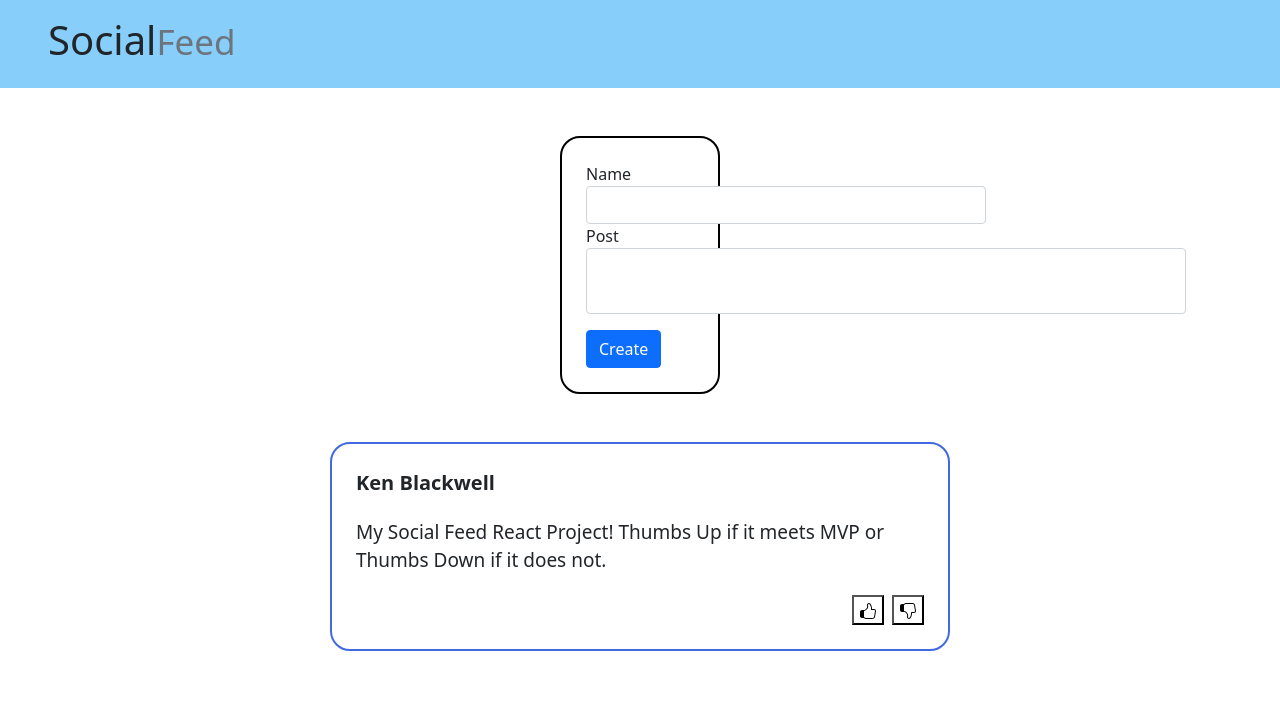
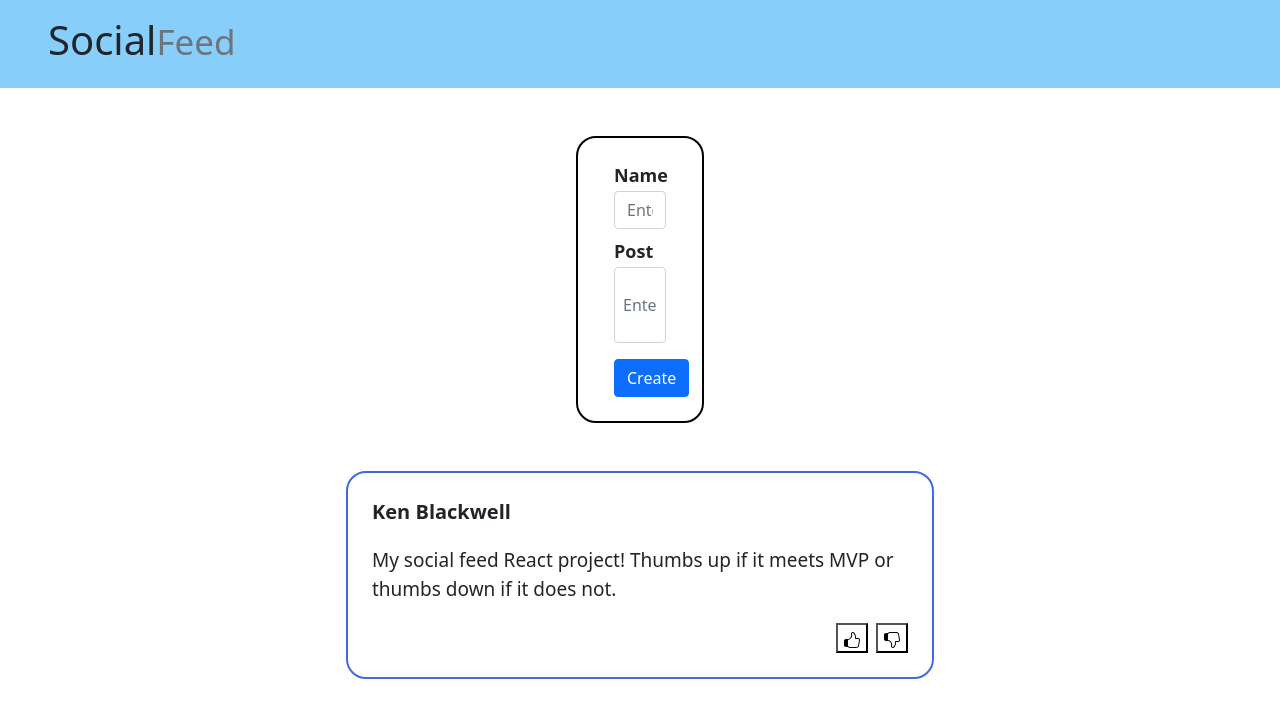
Before and after one commit to kenubwell/dCC_SocialFeed, a React (Create React App) app: page / in a window 1280 px wide. Shown: the top 718 px of the page. Built offline with nearby package versions, Linux system fonts and the light colour scheme.

Commit message:
Updated the toggle buttons to change/alternate status once one button is clicked

```diff
--- a/src/App.css
+++ b/src/App.css
@@ -1,17 +1,14 @@
 .border-box {
+  display: flex;
   border: 2px;
   border-style: solid;
   border-color: black;
   margin-top: 3em;
-  margin-right: 35em;
-  margin-left: 35em;
+  margin-right: 36em;
+  margin-left: 36em;
   margin-bottom: 3em;
   padding: 1.5em;
   border-radius: 20px;
-}
-
-.app-body {
-  background-color: blue;
 }
 
 .App-header {
--- a/src/App.js
+++ b/src/App.js
@@ -6,7 +6,7 @@ import './App.css';
 
 function App() {
 
-  const [posts, setPosts] = useState([{personName: 'Ken Blackwell', personPost: 'My Social Feed React Project! Thumbs Up if it meets MVP or Thumbs Down if it does not.'}]);
+  const [posts, setPosts] = useState([{personName: 'Ken Blackwell', personPost: 'My social feed React project! Thumbs up if it meets MVP or thumbs down if it does not.'}]);
 
   function addNewPost(post){
     let tempPosts = [...posts, post]; //...is a spread operator to include the objects.  If not spread it would include the nested array
--- a/src/Components/CreatePost/CreatePost.css
+++ b/src/Components/CreatePost/CreatePost.css
@@ -1,3 +1,12 @@
-.name-input {
-  width: 500px;
+.label-title {
+  font-size: 18px;
+  font-weight: bold;
+  padding-bottom: 0.1em;
 }
+
+.label-title-post {
+  font-size: 18px;
+  font-weight: bold;
+  padding-bottom: 0.1em;
+  padding-top: 0.5em;
+}
--- a/src/Components/CreatePost/CreatePost.jsx
+++ b/src/Components/CreatePost/CreatePost.jsx
@@ -1,4 +1,5 @@
 import React, { useState } from 'react';
+import './CreatePost.css';
 
 const CreatePost = (props) => {
 
@@ -19,14 +20,14 @@ const CreatePost = (props) => {
     return (
 
     //contains boostrap css classes
-   <form onSubmit = {handleSubmit} className = 'form-grid'>
+   <form onSubmit = {handleSubmit} className = 'container'>
         <div className = 'form-group'>
-            <label for = 'Name'>Name</label>
-            <input type = 'text' id = 'Name' className = 'form-control' style={{'width':'400px'}} value={personName} onChange={(event) => setName(event.target.value)}/>
+            <label for = 'Name' className = 'label-title'>Name</label>
+            <input type = 'text' id = 'Name' placeholder = 'Enter Full Name' className = 'form-control' value={personName} onChange={(event) => setName(event.target.value)}/>
         </div>
         <div>
-            <label for = 'Post'>Post</label>
-            <input type = 'text' id = 'Post' className = 'form-control' style={{'width':'600px', 'padding':'20px 5px'}} value = {personPost} onChange={(event) => setPost(event.target.value)}/>
+            <label for = 'Post' className = 'label-title-post'>Post</label>
+            <input type = 'text' id = 'Post' placeholder = 'Enter a Message' className = 'form-control' style={{'padding':'25px 8px'}} value = {personPost} onChange={(event) => setPost(event.target.value)}/>
         </div>
         <button type = 'submit' className = "btn btn-primary" style={{'margin-top':'1em'}}>Create</button>
     </form>
--- a/src/Components/DisplayPosts/DisplayPosts.css
+++ b/src/Components/DisplayPosts/DisplayPosts.css
@@ -2,9 +2,9 @@
   border: 2px;
   border-style: solid;
   border-color: royalblue;
-  margin-top: 1em;
-  margin-left: 15.5em;
-  margin-right: 15.5em;
+  margin-top: 0.1em;
+  margin-left: 16.5em;
+  margin-right: 16.5em;
   padding: 1.5em;
   border-radius: 20px;
 }
--- a/src/Components/Post/Post.jsx
+++ b/src/Components/Post/Post.jsx
@@ -9,8 +9,12 @@ const Post = (props) => {
     const [thumbsDownClass, setThumbsDown] = useState('inactive2');
 
     function handleClick(){
-        if(thumbsUpClass === 'inactive'){
+        if(thumbsUpClass === 'inactive' && thumbsDownClass === 'inactive2'){
             setThumbsUp('active');
+        }
+        else if (thumbsUpClass === 'inactive' && thumbsDownClass === 'active2'){
+            setThumbsUp('active');
+            setThumbsDown('inactive2')
         }
         else{
             setThumbsUp("inactive");
@@ -19,8 +23,12 @@ const Post = (props) => {
     }
 
     function handleSecondClick(){
-        if(thumbsDownClass === 'inactive2'){
+        if(thumbsDownClass === 'inactive2' && thumbsUpClass === 'inactive'){
             setThumbsDown('active2');
+        }
+        else if (thumbsDownClass === 'inactive2' && thumbsUpClass === 'active'){
+            setThumbsDown('active2');
+            setThumbsUp('inactive');
         }
         else{
             setThumbsDown("inactive2");
```
